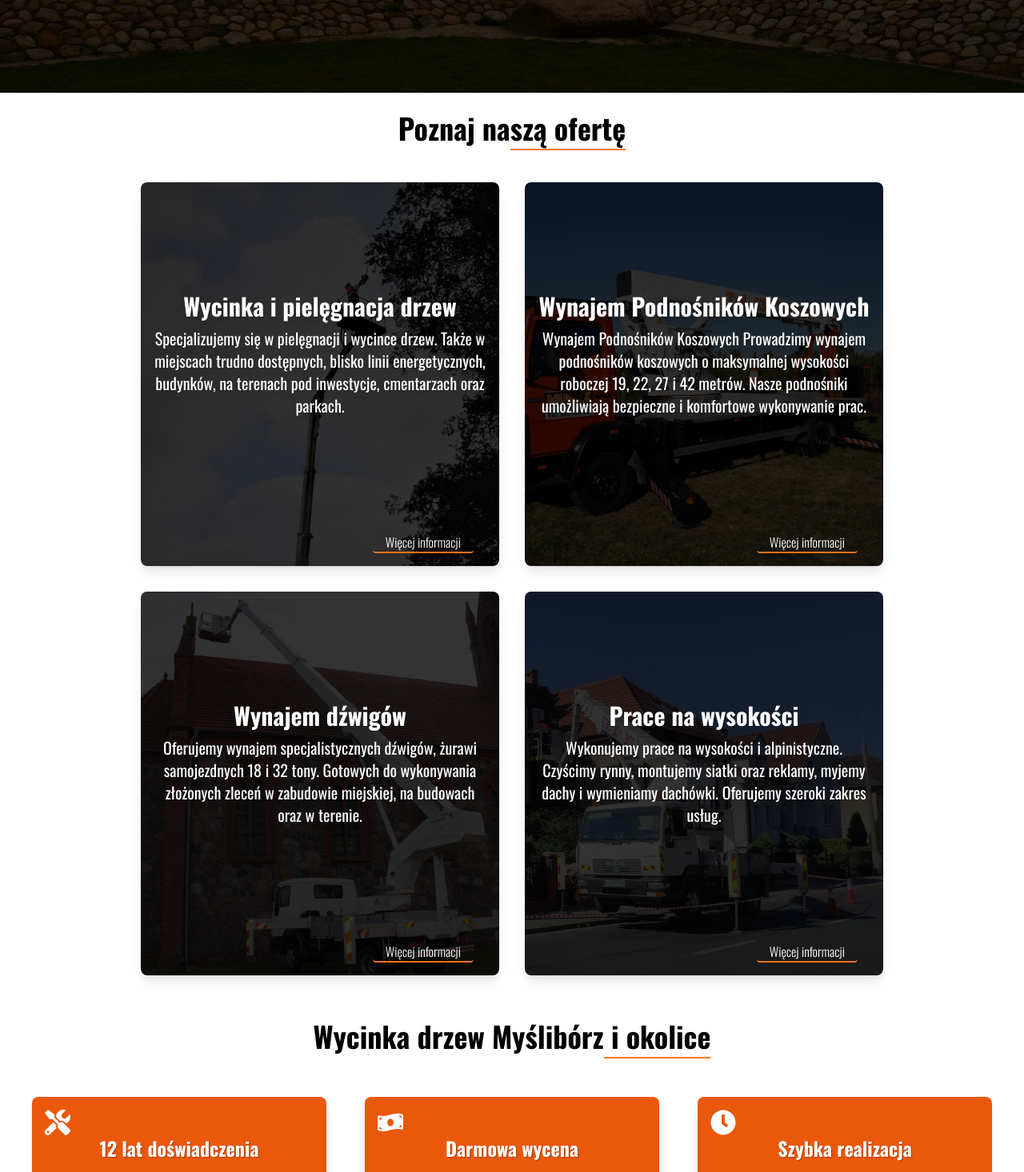
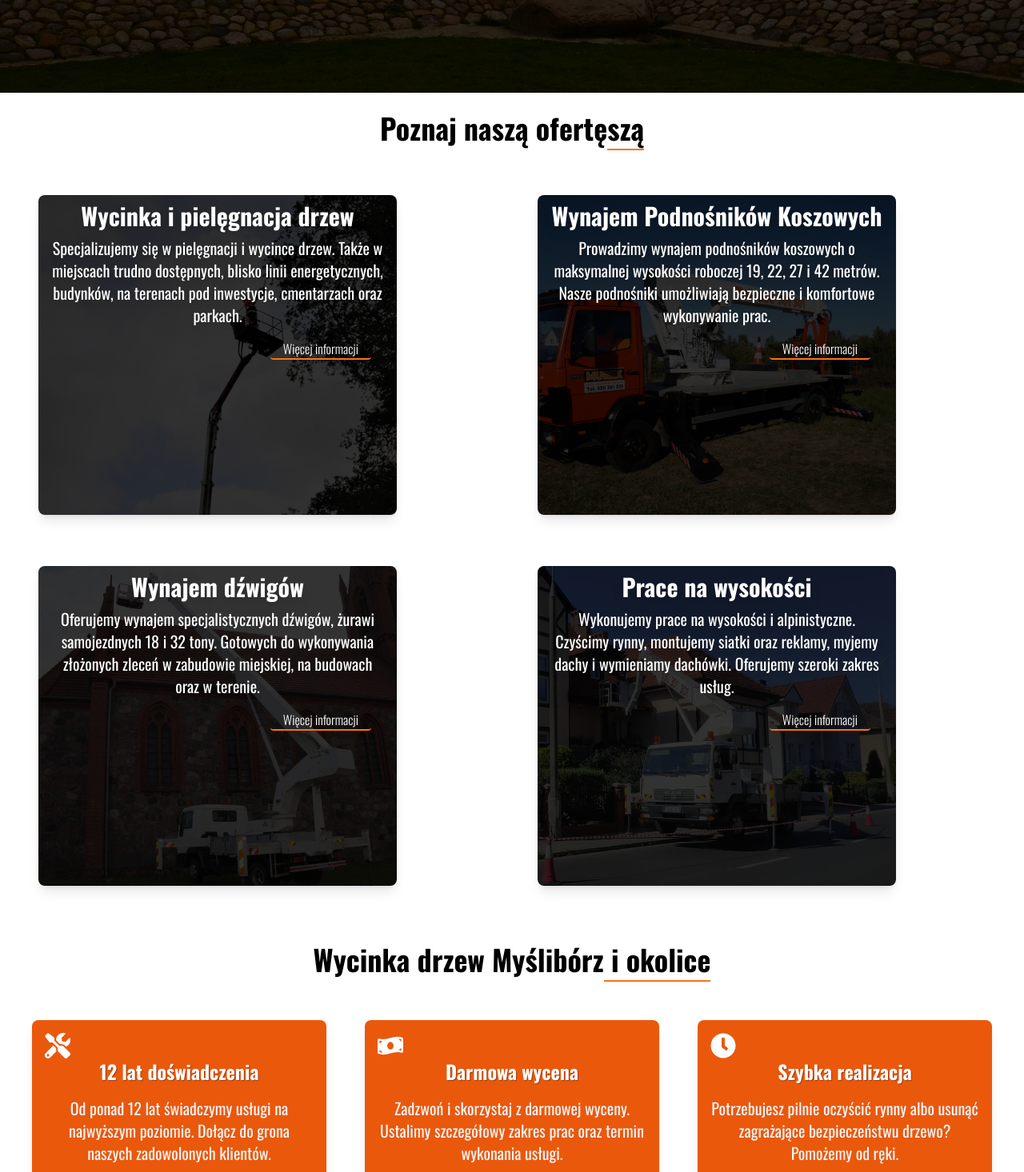
Before and after one commit to Centowsky/Murex, a React (Create React App) app: page / in a window 1280 px wide. Shown: the part 760-2226 px from the top of the page at 80% size. Built offline with nearby package versions, Linux system fonts and the light colour scheme; a web font is replaced by a local one.

Commit message:
Update the styling and layout of the components. (generated by useblackbox.ai )

```diff
--- a/src/components/Baner.tsx
+++ b/src/components/Baner.tsx
@@ -2,7 +2,7 @@ import React from "react";
 
 const Banner: React.FC = () => {
   return (
-    <div className="bg-orange-600 rounded-lg shadow-md p-4 m-2 min-h-[30vh] flex items-center justify-center ">
+    <div className="bg-orange-600 rounded-lg shadow-md p-4 m-2 min-h-[25vh] flex items-center justify-center ">
       <div className="text-center text-white">
         <p className="text-3xl font-extrabold">
           Zadzwoń teraz:{" "}
--- a/src/components/FirmaCard.tsx
+++ b/src/components/FirmaCard.tsx
@@ -22,7 +22,7 @@ const iconMap: { [key: string]: any } = {
 const FirmaCard: React.FC<FirmaCardProps> = ({ title, content, iconName }) => {
   const IconComponent = iconMap[iconName];
   return (
-    <div className="min-h-[20vh] bg-orange-600 rounded-lg shadow-lg p-4 m-2 md:min-h-[30vh]">
+    <div className="min-h-[20vh] bg-orange-600 rounded-lg shadow-lg p-4 m-2 md:min-h-[25vh]">
       <div className="text-center">
         <p className="text-2xl font-bold text-white">
           {IconComponent && <IconComponent className="w-8 h-8" />}{" "}
--- a/src/components/Oferta.tsx
+++ b/src/components/Oferta.tsx
@@ -6,31 +6,37 @@ const Oferta: React.FC = () => {
   return (
     <div className="bg-white w-full">
       <div className="text-center">
-        <h1 className="text-black text-4xl font-bold mt-2 p-4 ">
-          Poznaj na
-          <span className="border-b-2 border-orange-500">szą ofertę</span>
+        <h1 className="text-black text-4xl font-bold mt-2 p-4">
+          Poznaj naszą ofertę
+          <span className="border-b-2 border-orange-500">szą</span>
         </h1>
       </div>
       <div className="flex flex-wrap justify-center p-4">
+        <div className="w-full sm:w-1/2 md:w-1/2 lg:w-1/2 xl:w-1/2 p-4">
           <OfertaCard
             id="wycinka"
             title="Wycinka i pielęgnacja drzew"
             content="Specjalizujemy się w pielęgnacji i wycince drzew. Także w miejscach trudno dostępnych, blisko linii energetycznych, budynków, na terenach pod inwestycje, cmentarzach oraz parkach."
             link="#"
           />
+        </div>
+        <div className="w-full sm:w-1/2 md:w-1/2 lg:w-1/2 xl:w-1/2 p-4 items-center">
           <OfertaCard
             id="podnosniki"
             title="Wynajem Podnośników Koszowych"
-          content="Wynajem Podnośników Koszowych
-          Prowadzimy wynajem podnośników koszowych o maksymalnej wysokości roboczej 19, 22, 27 i 42 metrów. Nasze podnośniki umożliwiają bezpieczne i komfortowe wykonywanie prac."
+            content="Prowadzimy wynajem podnośników koszowych o maksymalnej wysokości roboczej 19, 22, 27 i 42 metrów. Nasze podnośniki umożliwiają bezpieczne i komfortowe wykonywanie prac."
             link=""
           />
+        </div>
+        <div className="w-full sm:w-1/2 md:w-1/2 lg:w-1/2 xl:w-1/2 p-4">
           <OfertaCard
             id="dzwigi"
             title="Wynajem dźwigów"
             content="Oferujemy wynajem specjalistycznych dźwigów, żurawi samojezdnych 18 i 32 tony. Gotowych do wykonywania złożonych zleceń w zabudowie miejskiej, na budowach oraz w terenie."
             link="#"
           />
+        </div>
+        <div className="w-full sm:w-1/2 md:w-1/2 lg:w-1/2 xl:w-1/2 p-4">
           <OfertaCard
             id="wysokosci"
             title="Prace na wysokości"
@@ -39,6 +45,7 @@ const Oferta: React.FC = () => {
           />
         </div>
       </div>
+    </div>
   );
 };
 
--- a/src/components/OfertaCard.tsx
+++ b/src/components/OfertaCard.tsx
@@ -15,7 +15,7 @@ const OfertaCard: React.FC<OfertaCardProps> = ({
 }) => {
   return (
     <div
-      className="max-w-md main-card bg-white shadow-lg rounded-lg overflow-hidden m-4 text-center"
+      className="max-w-md min-h-[50vh] bg-white shadow-lg rounded-lg overflow-hidden m-4 text-center"
       id={id}
     >
       <div className="px-4 py-2 h-full flex flex-col justify-between">
--- a/src/styles/components/Oferta.scss
+++ b/src/styles/components/Oferta.scss
@@ -1,7 +1,3 @@
-.main-card {
-  min-height: 60vh;
-}
-
 #wycinka {
   background: linear-gradient(rgba(0, 0, 0, 0.8), rgba(0, 0, 0, 0.8)),
     url("../../assets/cards/wycinka.webp");
```
Lines whose indentation alone changed are shown as unchanged.
